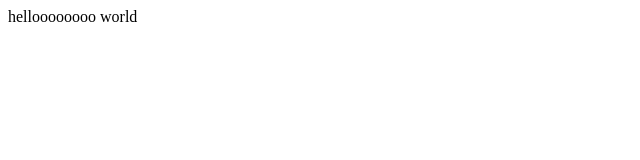
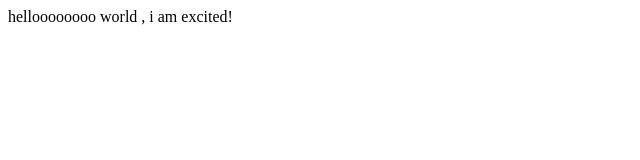
Before and after one commit to Jaideepak/getting-started-, a plain HTML site: page index.html in a window 1280 px wide. Shown: the whole page, without its empty margins (0-640 px from the left). Drawn offline with Linux system fonts and the light colour scheme.

Commit message:
second commit

```diff
--- a/index.html
+++ b/index.html
@@ -6,6 +6,6 @@
     <title>Document</title>
 </head>
 <body>
-    helloooooooo world
+    helloooooooo world , i am excited!
 </body>
 </html>
```
